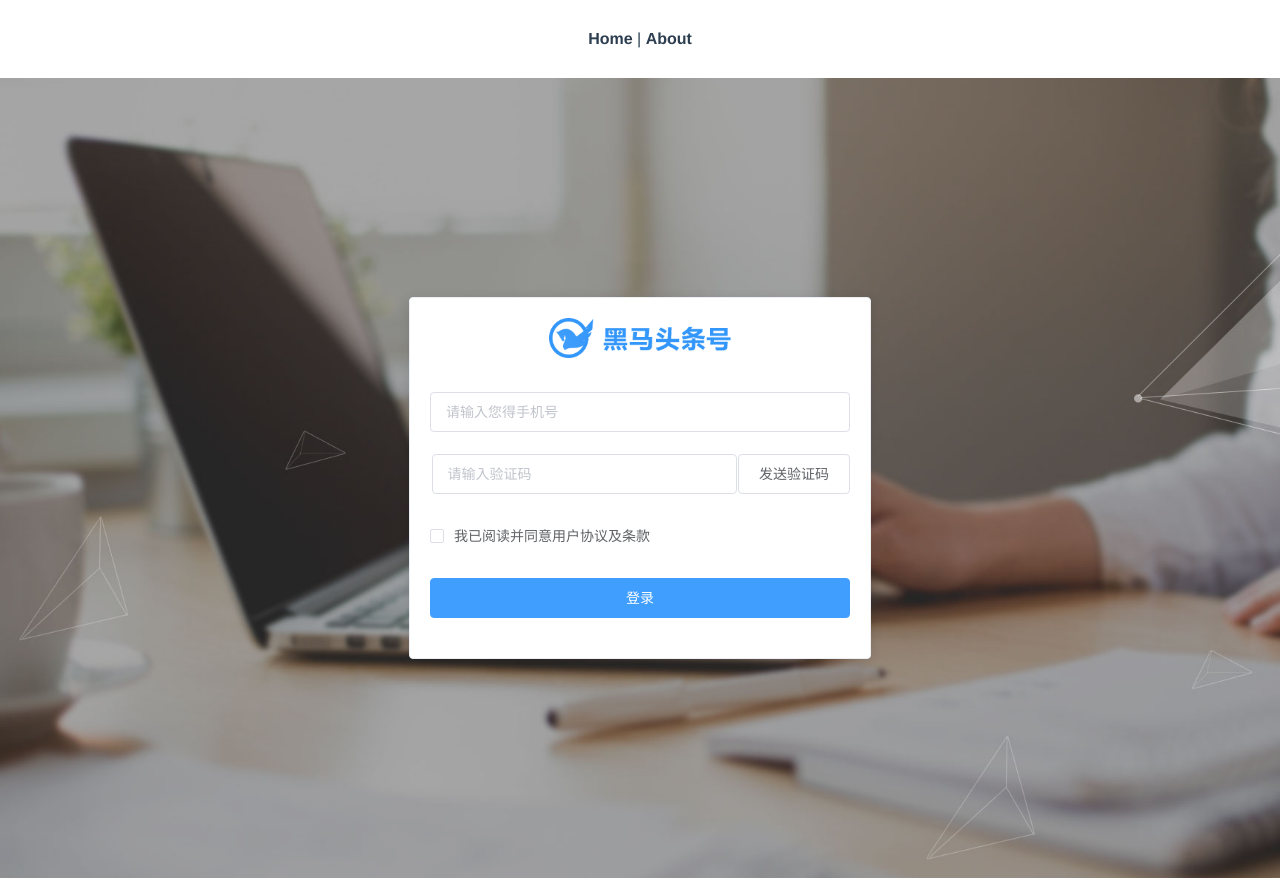
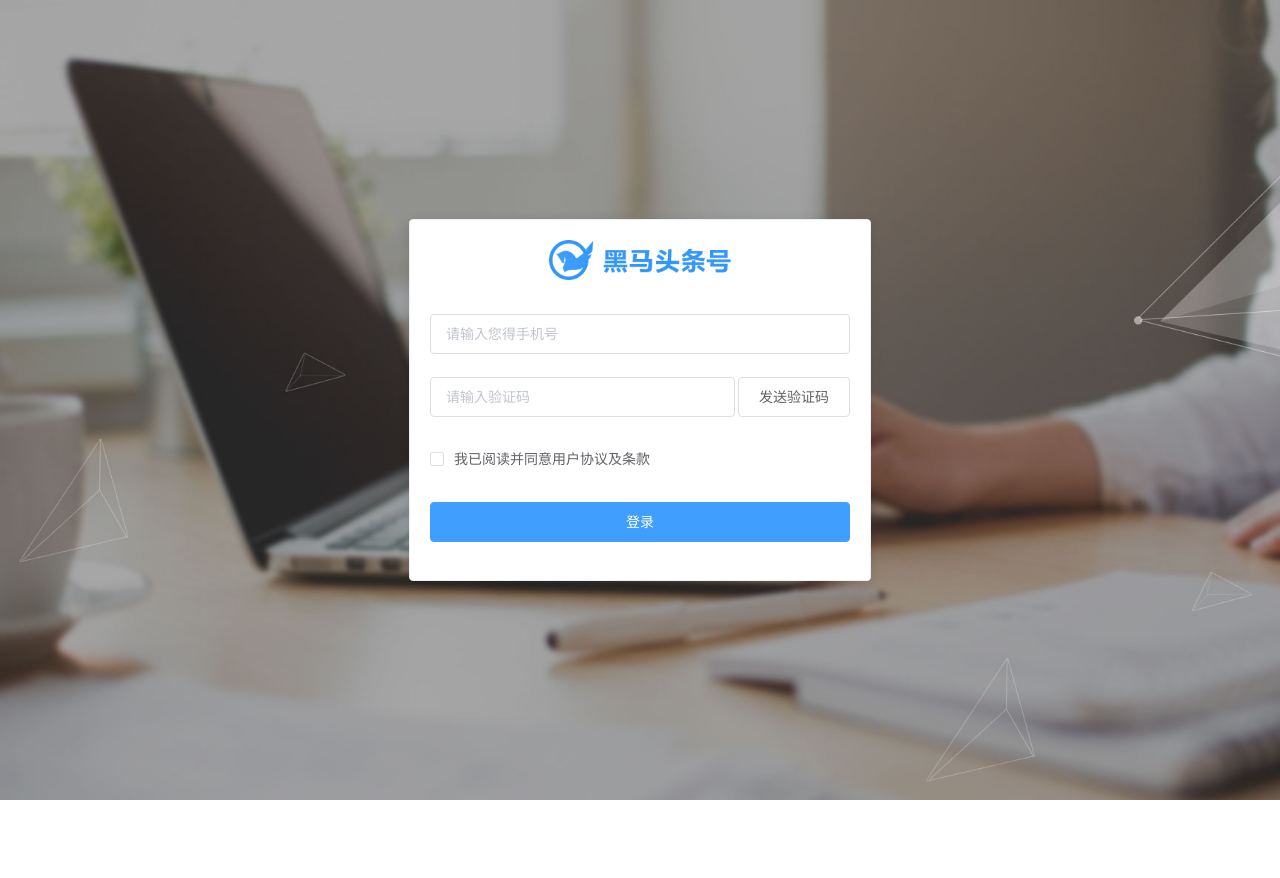
Before and after one commit to Superman521/VUE, a Vue app: page /#/login in a window 1280 px wide. After the commit the page ends 800 px from the top, so only its background shows below. Built offline with nearby package versions, Linux system fonts and the light colour scheme.

Commit message:
黑马头条主页模块页面布局

```diff
--- a/src/App.vue
+++ b/src/App.vue
@@ -1,32 +1,9 @@
 <template>
   <div id="app">
-    <div id="nav">
-      <router-link to="/">Home</router-link> |
-      <router-link to="/about">About</router-link>
-    </div>
     <router-view/>
   </div>
 </template>
 
 <style lang="less">
-#app {
-  font-family: 'Avenir', Helvetica, Arial, sans-serif;
-  -webkit-font-smoothing: antialiased;
-  -moz-osx-font-smoothing: grayscale;
-  text-align: center;
-  color: #2c3e50;
-}
 
-#nav {
-  padding: 30px;
-
-  a {
-    font-weight: bold;
-    color: #2c3e50;
-
-    &.router-link-exact-active {
-      color: #42b983;
-    }
-  }
-}
 </style>
--- a/src/views/login/index.vue
+++ b/src/views/login/index.vue
@@ -24,7 +24,7 @@
         </el-form-item>
       </el-form>
     </el-card>
-    <div ref="abc"></div>
+    <!-- <div ref="abc"></div> -->
   </div>
 </template>
 
@@ -46,8 +46,8 @@ export default {
      [ { required: true, message: '请输入您得手机号' },
        { pattern: /^1[34578]\d{9}$/, message: '请输入正确得手机号' }
      ],
-        code: [{ required: true, massage: '请输入验证码' }, {
-          pattern: /^\d{6}$/, massage: '请输入六位数字'
+        code: [{ required: true, message: '请输入验证码' }, {
+          pattern: /^\d{6}$/, message: '请输入六位数字'
         }],
         checked: [{
         // rule代表当前得规则
```
Also changed, not shown: .browserslistrc (deleted).
